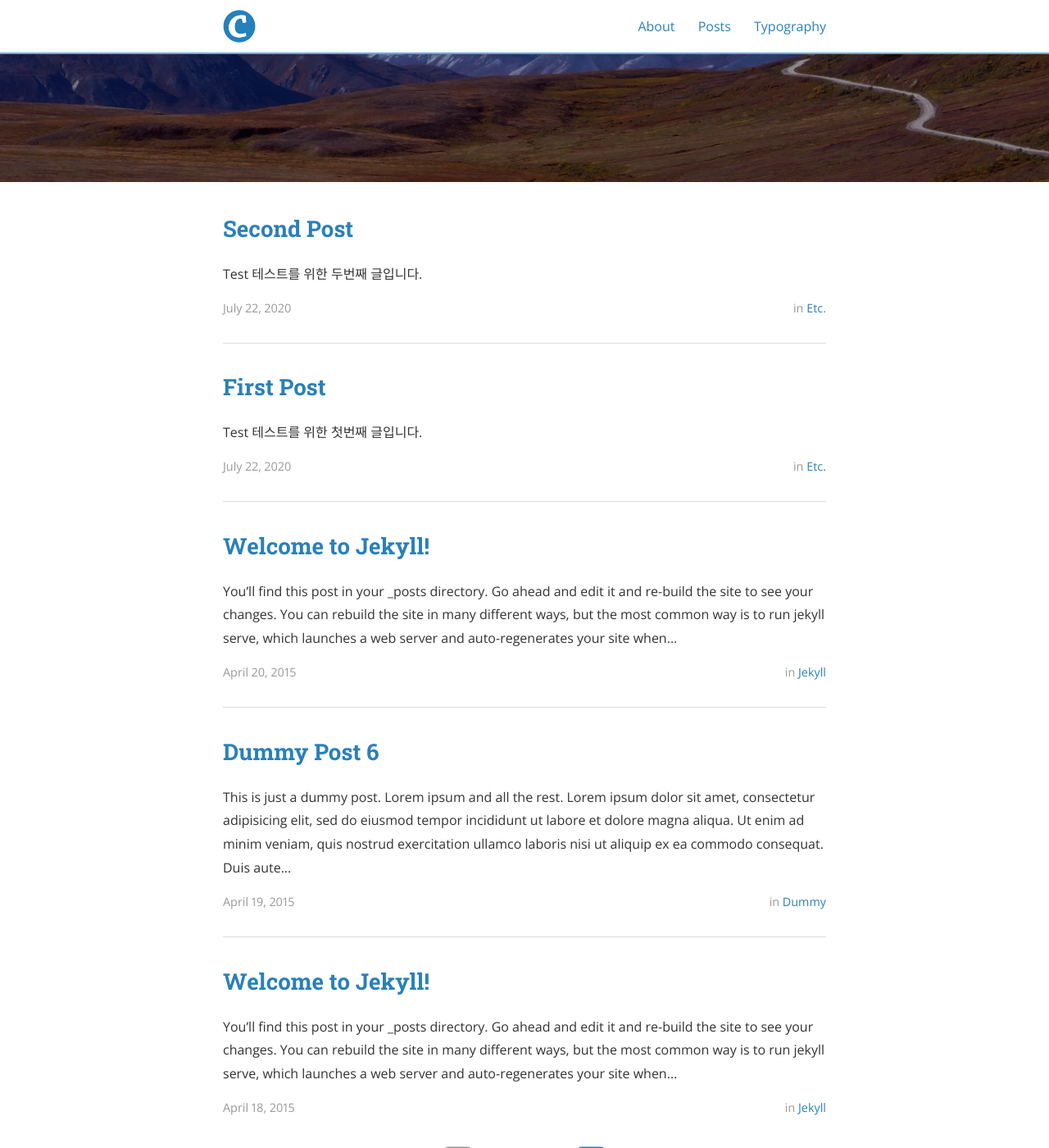
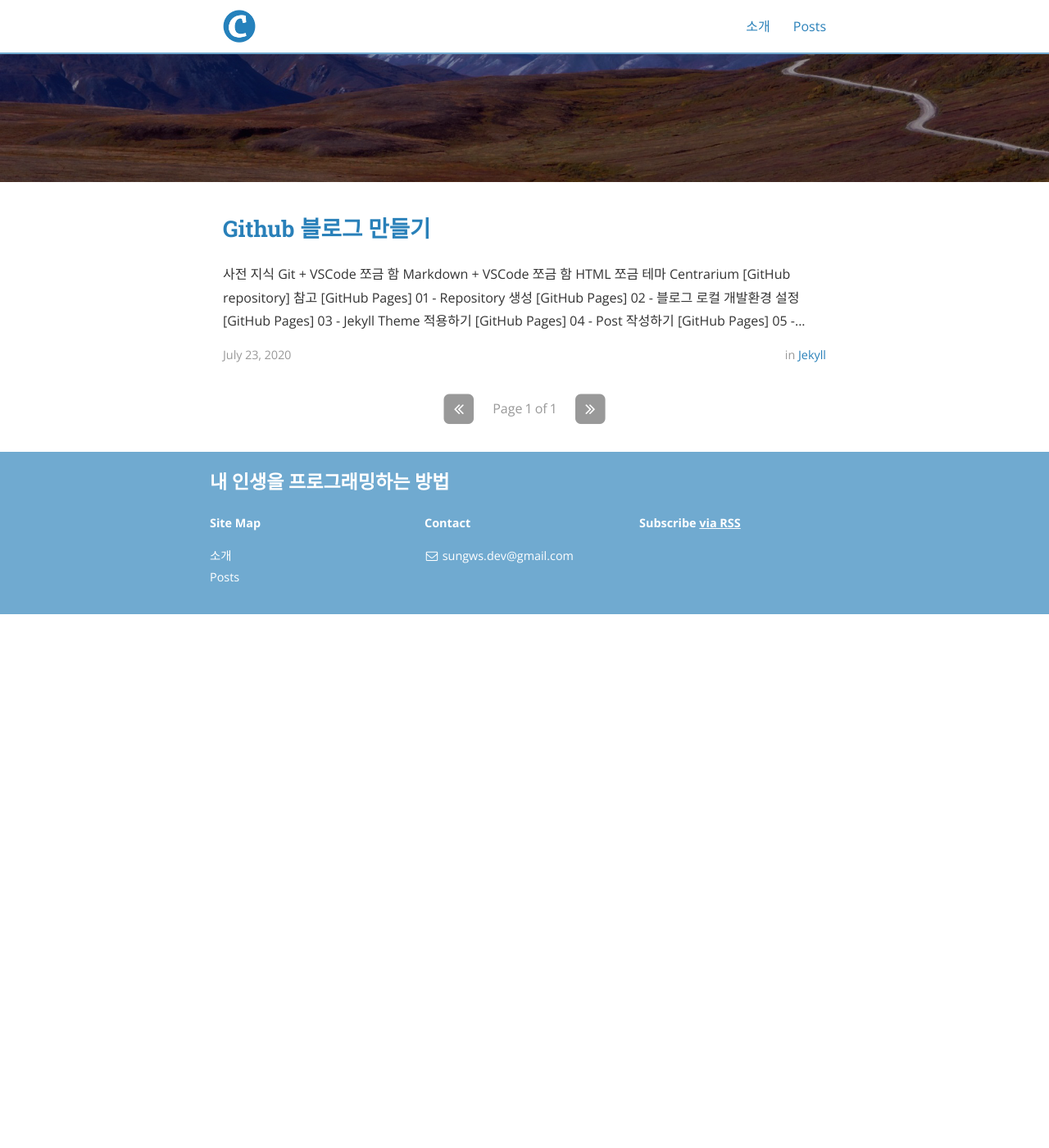
Before and after one commit to devellog/devellog.github.io, a Jekyll site: the page built from index.html, in a window 1280 px wide and 1400 px high, scrolled down 283 px. Shown: the whole window at 82% size. Built offline with Jekyll 4.4.1, drawn with Linux system fonts in a browser that asks for light colours; nearby versions of some CDN libraries; the list of posts is cut into pages by our own code; after the commit the page ends 1032 px from its top, so only the background shows below that; some of the changed text lies outside the part shown.

Commit message:
기본 구성 및 첫번째 post 반영

````diff
--- a/_config.yml
+++ b/_config.yml
@@ -9,8 +9,8 @@
   - "/vendor/"
 
 # Site settings
-title: How to program my life
-subtitle: "Java Web Development, Spring Boot, AWS, etc..."
+title: 내 인생을 프로그래밍하는 방법
+subtitle: "How to program my life"
 email: sungws.dev@gmail.com
 name: Sean
 description: #>
@@ -55,11 +55,11 @@
 
 # Category descriptions (for archive pages)
 descriptions:
-  - cat: jekyll
-    desc: "Posts describing Jekyll setup techniques."
+#  - cat: jekyll
+#    desc: "Posts describing Jekyll setup techniques."
 
-  - cat: dummy
-    desc: "Just some placeholder posts, lorem ipsum and the rest."
+#  - cat: dummy
+#    desc: "Just some placeholder posts, lorem ipsum and the rest."
 
 # Social icons and sharing options
 #
@@ -206,7 +206,7 @@
     os_src: "git@github.com:devellog/devellog.github.git"
 
 # Rake property
-username: devellog
-repo: devellog.github.io # Repository
-source_branch: source # SOURCE_BRANCH
-destination_branch: master # DESTINATION_BRANCH
+#username: devellog
+#repo: devellog.github.io # Repository
+#source_branch: source # SOURCE_BRANCH
+#destination_branch: master # DESTINATION_BRANCH
--- a/_layouts/post.html
+++ b/_layouts/post.html
@@ -41,10 +41,13 @@
 {% endif %}
 {% endif %}
 
+<!--
 <section class="rss">
   <p class="rss-subscribe text"><strong>Subscribe <a href="{{ "/feed.xml" | prepend: site.baseurl }}">via RSS</a></strong></p>
 </section>
+-->
 
+<!--
 <section class="share">
   <span>Share: </span>
   {% for social in site.social %}
@@ -91,6 +94,8 @@
     {% endif %}
   {% endfor %}
 </section>
+-->
+
 {% if site.inter_post_navigation == true %}
 	<section class="post-navigation">
 		<span class="prev-post">
--- a/_posts/2015-04-18-welcome-to-jekyll.md
+++ /dev/null
@@ -1,74 +0,0 @@
----
-layout: post
-title:  "Welcome to Jekyll!"
-date:   2015-04-18T14:25:52-05:00
-author: Ben Centra
-categories: Jekyll
-tags:	jekyll welcome
-cover:  "/assets/instacode.png"
----
-
-You’ll find this post in your `_posts` directory. Go ahead and edit it and re-build the site to see your changes. You can rebuild the site in many different ways, but the most common way is to run `jekyll serve`, which launches a web server and auto-regenerates your site when a file is updated.
-
-## Adding New Posts
-
-To add new posts, simply add a file in the `_posts` directory that follows the convention `YYYY-MM-DD-name-of-post.ext` and includes the necessary front matter. Take a look at the source for this post to get an idea about how it works.
-
-### Tags and Categories
-
-If you list one or more categories or tags in the front matter of your post, they will be included with the post on the page as links. Clicking the link will bring you to an auto-generated archive page for the category or tag, created using the [jekyll-archive][jekyll-archive] gem.
-
-### Cover Images
-
-To add a cover image to your post, set the "cover" property in the front matter with the relative URL of the image (i.e. <code>cover: "/assets/cover_image.jpg"</code>).
-
-### Code Snippets
-
-You can use [highlight.js][highlight] to add syntax highlight code snippets:
-
-Use the [Liquid][liquid] `{% raw %}{% highlight <language> %}{% endraw %}` tag to add syntax highlighting to code snippets.
-
-For instance, this template...
-{% highlight html %}
-{% raw %}{% highlight javascript %}
-function demo(string, times) {
-  for (var i = 0; i < times; i++) {
-    console.log(string);
-  }
-}
-demo("hello, world!", 10);
-{% endhighlight %}{% endraw %}
-{% endhighlight %}
-
-...will come out looking like this:
-
-{% highlight javascript %}
-function demo(string, times) {
-  for (var i = 0; i < times; i++) {
-    console.log(string);
-  }
-}
-demo("hello, world!", 10);
-{% endhighlight %}
-
-Syntax highlighting is done using [highlight.js][highlight]. You can change the active theme in [head.html](https://github.com/bencentra/centrarium/blob/2dcd73d09e104c3798202b0e14c1db9fa6e77bc7/_includes/head.html#L15).
-
-### Images
-
-Lightbox has been enabled for images. To create the link that'll launch the lightbox, add <code>data-lightbox</code> and <code>data-title</code> attributes to an <code>&lt;a&gt;</code> tag around your <code>&lt;img&gt;</code> tag. The result is:
-
-<a href="//bencentra.com/assets/images/falcon9_large.jpg" data-lightbox="falcon9-large" data-title="Check out the Falcon 9 from SpaceX">
-  <img src="//bencentra.com/assets/images/falcon9_small.jpg" title="Check out the Falcon 9 from SpaceX">
-</a>
-
-For more information, check out the [Lightbox][lightbox] website.
-
-Check out the [Jekyll docs][jekyll] for more info on how to get the most out of Jekyll. File all bugs/feature requests at [Jekyll’s GitHub repo][jekyll-gh]. If you have questions, you can ask them on [Jekyll’s dedicated Help repository][jekyll-help].
-
-[jekyll]:      http://jekyllrb.com
-[jekyll-gh]:   https://github.com/jekyll/jekyll
-[jekyll-help]: https://github.com/jekyll/jekyll-help
-[highlight]:   https://highlightjs.org/
-[lightbox]:    http://lokeshdhakar.com/projects/lightbox2/
-[jekyll-archive]: https://github.com/jekyll/jekyll-archives
-[liquid]: https://github.com/Shopify/liquid/wiki/Liquid-for-Designers
--- a/_posts/2015-04-19-dummy6.markdown
+++ /dev/null
@@ -1,17 +0,0 @@
----
-layout: post
-title:  "Dummy Post 6"
-date:   2015-04-19 08:43:59
-author: Ben Centra
-categories: Dummy
-tags: lorem ipsum
----
-
-This is just a dummy post. Lorem ipsum and all the rest.
-
-Lorem ipsum dolor sit amet, consectetur adipisicing elit, sed do eiusmod
-tempor incididunt ut labore et dolore magna aliqua. Ut enim ad minim veniam,
-quis nostrud exercitation ullamco laboris nisi ut aliquip ex ea commodo
-consequat. Duis aute irure dolor in reprehenderit in voluptate velit esse
-cillum dolore eu fugiat nulla pariatur. Excepteur sint occaecat cupidatat non
-proident, sunt in culpa qui officia deserunt mollit anim id est laborum.
--- a/_posts/2015-04-20-welcome-to-jekyll.markdown
+++ /dev/null
@@ -1,103 +0,0 @@
----
-layout: post
-title:  "Welcome to Jekyll!"
-date:   2015-04-20 08:43:59
-author: Ben Centra
-categories: Jekyll
-tags:	jekyll welcome
-cover:  "/assets/instacode.png"
----
-
-You’ll find this post in your `_posts` directory. Go ahead and edit it and re-build the site to see your changes. You can rebuild the site in many different ways, but the most common way is to run `jekyll serve`, which launches a web server and auto-regenerates your site when a file is updated.
-
-## Adding New Posts
-
-To add new posts, simply add a file in the `_posts` directory that follows the convention `YYYY-MM-DD-name-of-post.ext` and includes the necessary front matter. Take a look at the source for this post to get an idea about how it works.
-
-### Tags and Categories
-
-If you list one or more categories or tags in the front matter of your post, they will be included with the post on the page as links. Clicking the link will bring you to an auto-generated archive page for the category or tag, created using the [jekyll-archive][jekyll-archive] gem.
-
-### Cover Images
-
-To add a cover image to your post, set the "cover" property in the front matter with the relative URL of the image (i.e. <code>cover: "/assets/cover_image.jpg"</code>).
-
-### Code Snippets
-
-You can use [highlight.js][highlight] to add syntax highlight code snippets:
-
-Use the [Liquid][liquid] `{% raw %}{% highlight <language> %}{% endraw %}` tag to add syntax highlighting to code snippets.
-
-For instance, this template...
-{% highlight html %}
-{% raw %}{% highlight javascript %}
-function demo(string, times) {
-  for (var i = 0; i < times; i++) {
-    console.log(string);
-  }
-}
-demo("hello, world!", 10);
-{% endhighlight %}{% endraw %}
-{% endhighlight %}
-
-...will come out looking like this:
-
-{% highlight javascript %}
-function demo(string, times) {
-  for (var i = 0; i < times; i++) {
-    console.log(string);
-  }
-}
-demo("hello, world!", 10);
-{% endhighlight %}
-
-Syntax highlighting is done using [highlight.js][highlight]. You can change the active theme in [head.html](https://github.com/bencentra/centrarium/blob/2dcd73d09e104c3798202b0e14c1db9fa6e77bc7/_includes/head.html#L15).
-
-### Blockquotes
-
-> "Blockquotes will be indented, italicized, and given a subdued light gray font. These are good for side comments not directly related to your content, or long quotations from external sources." - Some Smart Guy
-
-### Images
-
-Lightbox has been enabled for images. To create the link that'll launch the lightbox, add <code>data-lightbox</code> and <code>data-title</code> attributes to an <code>&lt;a&gt;</code> tag around your <code>&lt;img&gt;</code> tag. The result is:
-
-<a href="//bencentra.com/assets/images/falcon9_large.jpg" data-lightbox="falcon9-large" data-title="Check out the Falcon 9 from SpaceX">
-  <img src="//bencentra.com/assets/images/falcon9_small.jpg" title="Check out the Falcon 9 from SpaceX">
-</a>
-
-For more information, check out the [Lightbox][lightbox] website.
-
-### Tooltips
-
-With Tippy.js, you can add tooltips to your text with a little bit of HTML and JavaScript. First, create the tooltip trigger: `<span class="tooltip" id="someId">trigger</span>`. Then in a `<script>` tag at the bottom of your page, add some code to initialize the tooltip when the document is ready: `window.tooltips.push(['#someId', { content: "Content" }])`
-
-See the [Tippy.js docs](https://atomiks.github.io/tippyjs/) for additional configuration that you can provide for your tooltips.
-
-You can also use a Liquid `include` to import tooltip text or HTML from an external file:
-
-```
-window.tooltips.push(['#someOtherId', { content: "{% raw %}{% include tooltips/example.html %}{% endraw %}" }])
-```
-
-To modify the styles for tooltip triggers, find the `.tooltip` class in `_layout.scss`.
-
-Here's an <span class="tooltip" id="someId">example tooltip</span>, and <span class="tooltip" id="someOtherId">here's another</span>.
-
-<br/>
-{% include page_divider.html %}
-
-Check out the [Jekyll docs][jekyll] for more info on how to get the most out of Jekyll. File all bugs/feature requests at [Jekyll’s GitHub repo][jekyll-gh]. If you have questions, you can ask them on [Jekyll’s dedicated Help repository][jekyll-help].
-
-[jekyll]:      http://jekyllrb.com
-[jekyll-gh]:   https://github.com/jekyll/jekyll
-[jekyll-help]: https://github.com/jekyll/jekyll-help
-[highlight]:   https://highlightjs.org/
-[lightbox]:    http://lokeshdhakar.com/projects/lightbox2/
-[jekyll-archive]: https://github.com/jekyll/jekyll-archives
-[liquid]: https://github.com/Shopify/liquid/wiki/Liquid-for-Designers
-
-<script>
-window.tooltips = window.tooltips || []
-window.tooltips.push(['#someId', { content: "This is the text of the tooltip!" }])
-window.tooltips.push(['#someOtherId', { content: "{% include tooltips/example.html %}", placement: "right" }])
-</script>
--- a/_posts/2020-07-22-first-post.md
+++ /dev/null
@@ -1,11 +0,0 @@
----
-layout: post
-title:  "First Post"
-date:   "2020-07-22 17:00:00"
-author: Sean
-categories: etc.
-tags:	test
----
-
-# Test
-테스트를 위한 첫번째 글입니다.
--- a/_posts/2020-07-22-second-post .md
+++ /dev/null
@@ -1,11 +0,0 @@
----
-layout: post
-title:  "Second Post"
-date:   "2020-07-22 17:00:00"
-author: Sean
-categories: etc.
-tags:	test
----
-
-# Test
-테스트를 위한 두번째 글입니다.
--- /dev/null
+++ b/_posts/2020-07-23-make-github-blog.md
@@ -0,0 +1,67 @@
+---
+layout: post
+title:  "Github 블로그 만들기"
+date:   "2020-07-23 00:00:00"
+author: Sean
+categories: jekyll
+tags:	jekyll centrarium
+---
+
+## 사전 지식
+
+Git + VSCode 쪼금 함
+
+Markdown + VSCode 쪼금 함
+
+HTML 쪼금
+
+
+<br/>
+## 테마
+
+Centrarium [[GitHub repository]](https://github.com/bencentra/centrarium)
+
+
+<br/>
+## 참고
+
+[[GitHub Pages] 01 - Repository 생성](https://luke7102.github.io/dev/2019/12/09/dev-create-blog-01.html)
+
+[[GitHub Pages] 02 - 블로그 로컬 개발환경 설정](https://luke7102.github.io/dev/2019/12/09/dev-create-blog-02.html)
+
+[[GitHub Pages] 03 - Jekyll Theme 적용하기](https://luke7102.github.io/dev/2019/12/10/dev-create-blog-03.html)
+
+[[GitHub Pages] 04 - Post 작성하기](https://luke7102.github.io/dev/2019/12/10/dev-create-blog-04.html)
+
+[[GitHub Pages] 05 - Travis CI 연동 및 배포](https://luke7102.github.io/dev/2019/12/10/dev-create-blog-05.html)
+
+[Travis-ci를 이용해 배포 자동화 시키기](https://imreplay.com/blogging/Travis-ci%EB%A5%BC-%ED%86%B5%ED%95%B4-%EB%B0%B0%ED%8F%AC%EC%9E%90%EB%8F%99%ED%99%94/)
+
+
+<br/>
+## 적용기
+
+* '[GitHub Pages] 05 - Travis CI 연동 및 배포' 에서 막힘
+
+  -- Ruby 버전 문제
+&nbsp;&nbsp; '.travis.yml 파일 작성' 에 'rvm: 2.3.3' 을 'rvm: **_2.6.6_**' 으로 변경
+
+  -- Rakefile 없음
+&nbsp;&nbsp; 'Travis-ci를 이용해 배포 자동화 시키기' 에 '**_Rakefile 작성_**' 참고 (아래는 수정한 부분)
+```
+#USERNAME = CONFIG["username"]
+#REPO = CONFIG["repo"]
+#SOURCE_BRANCH = CONFIG["branch"]
+#DESTINATION_BRANCH = "gh-pages"
+USERNAME = "devellog"
+REPO = "devellog.github.io"
+SOURCE_BRANCH = "source"
+DESTINATION_BRANCH = "master"
+```
+
+* 삽질기간
+
+  -- 2주
+
+
+<br/>
--- a/about.md
+++ b/about.md
@@ -1,18 +1,19 @@
 ---
 layout: page
-title: About
+title: 소개
 permalink: /about/
 main_nav: true
 ---
+<!--
+![alt text]({{ site.baseurl }}/assets/profile-placeholder.gif "Profile Picture"){:.profile}
+-->
 
-![alt text]({{ site.baseurl }}/assets/profile-placeholder.gif "Profile Picture"){:.profile}
+### Post 주제
 
-Centrarium is a custom theme for Jekyll, made by [Ben Centra][bencentra] for his own blog. He'd be humbled if you liked it enough to use it as well! Installation and configuration instructions can be found in the [GitHub repository](https://github.com/bencentra/centrarium).
+* Java Web 개발 기술
 
-This page is a good place to write about yourself, your project, your product, or whatever it is your site is for. You can replace the image above, or you can get rid of it entirely.
+  -- Spring Boot, AWS, etc...
 
-You can find out more info about customizing your Jekyll theme, as well as basic Jekyll usage documentation at [jekyllrb.com](http://jekyllrb.com/). And you can find the source code for Jekyll at [github.com/jekyll/jekyll](https://github.com/jekyll/jekyll)
+* Life
 
-[centrarium]: https://github.com/bencentra/centrarium
-[bencentra]: http://bencentra.com
-[jekyll]: https://github.com/jekyll/jekyll
+  -- 먹고 사는 얘기...
````
Also changed, not shown: _posts/2015-04-18-dummy.md (deleted, +0 -16 lines), _posts/2015-04-18-dummy2.md (deleted, +0 -16 lines), _posts/2015-04-18-dummy3.md (deleted, +0 -16 lines), _posts/2015-04-18-dummy4.md (deleted, +0 -17 lines), _posts/2015-04-18-dummy5.md (deleted, +0 -17 lines), _posts/2015-04-18-dummy6.md (deleted, +0 -17 lines), typography.md (+1 -1 lines), 1 other file.
